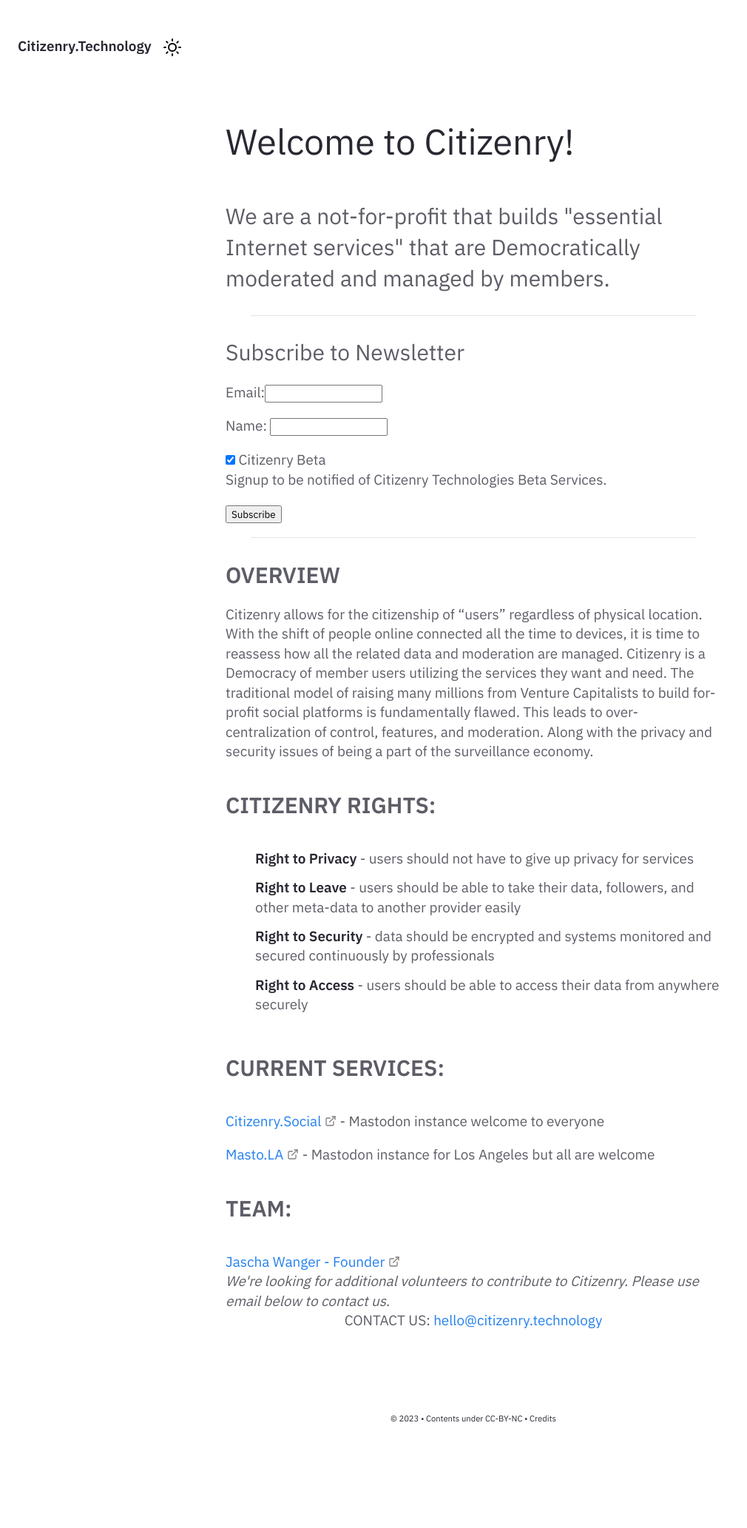
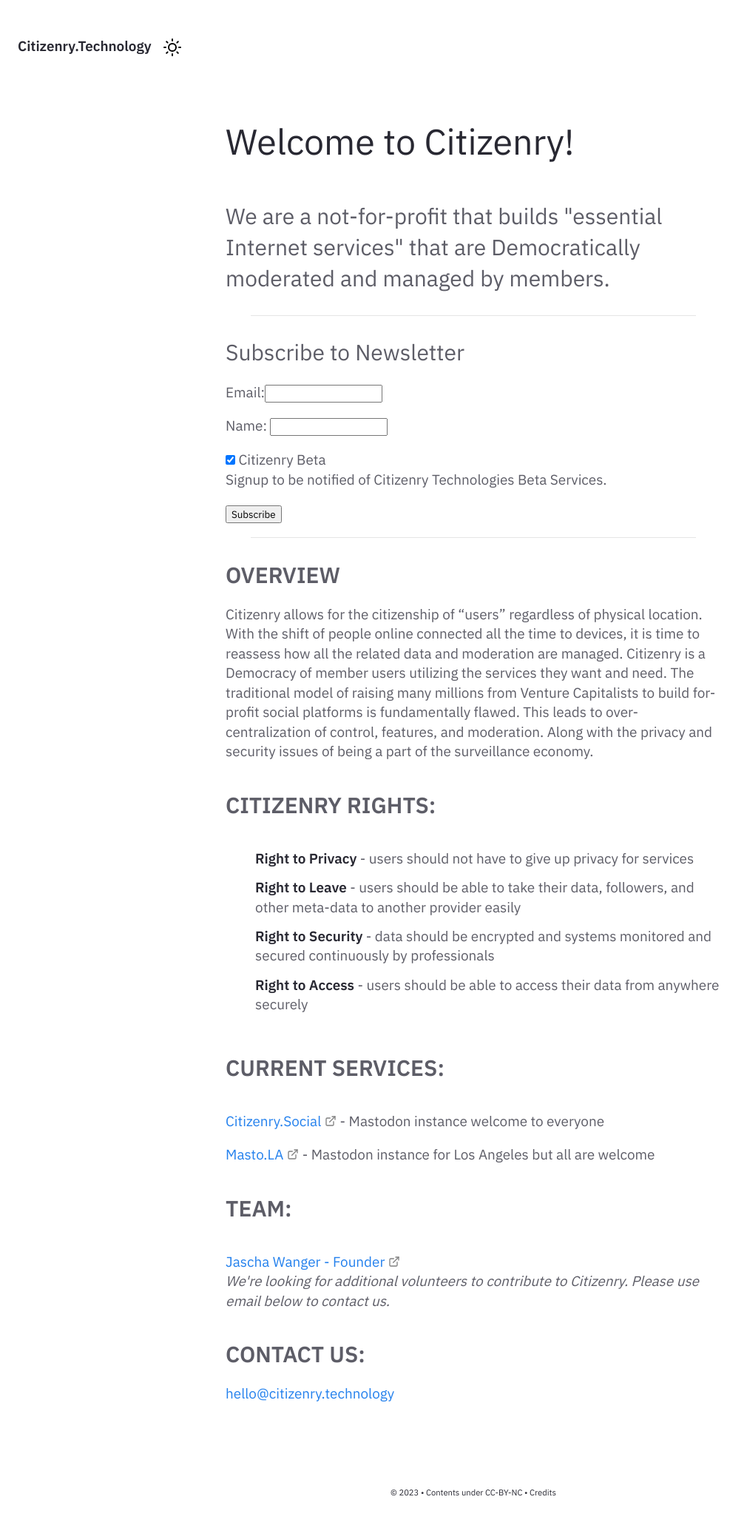
Before and after one commit to Citizenry/Citizenry.github.io, a Jekyll site: the page built from pages/index.md, in a window 1280 px wide. Shown: the whole page at 74% size, without its empty margins (0-1010 px from the left). Built offline with Jekyll 4.4.1, drawn with Linux system fonts in a browser that asks for light colours; before the commit the page ends 1966 px from its top, so only the background shows below that.

Commit message:
footer cleanup

```diff
--- a/_includes/Homepage.html
+++ b/_includes/Homepage.html
@@ -38,7 +38,7 @@
 
 <p><h2>TEAM:</h2></p>
 <a rel="me" href="https://citizenry.social/@jascha">Jascha Wanger - Founder</a><br>
-<i>We're looking for additional volunteers to contribute to Citizenry. Please use email below to contact us.</i>
+<p><i>We're looking for additional volunteers to contribute to Citizenry. Please use email below to contact us.</i></p>
 
-<p align="center">CONTACT US:<a href="mailto:hello@citizenry.technology"> hello@citizenry.technology</a></p>
+<p><h2>CONTACT US:</h2><a href="mailto:hello@citizenry.technology"> hello@citizenry.technology</a></p>
 </div> </div>
```
